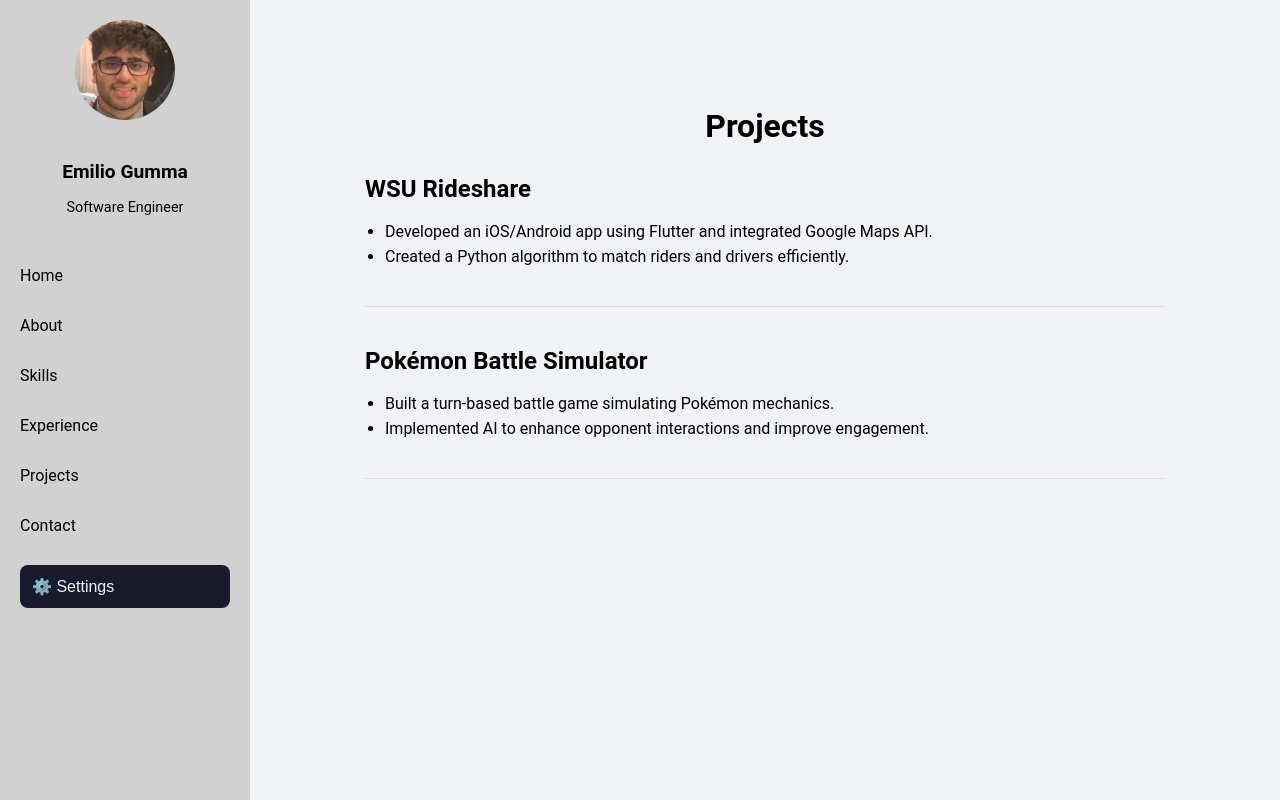
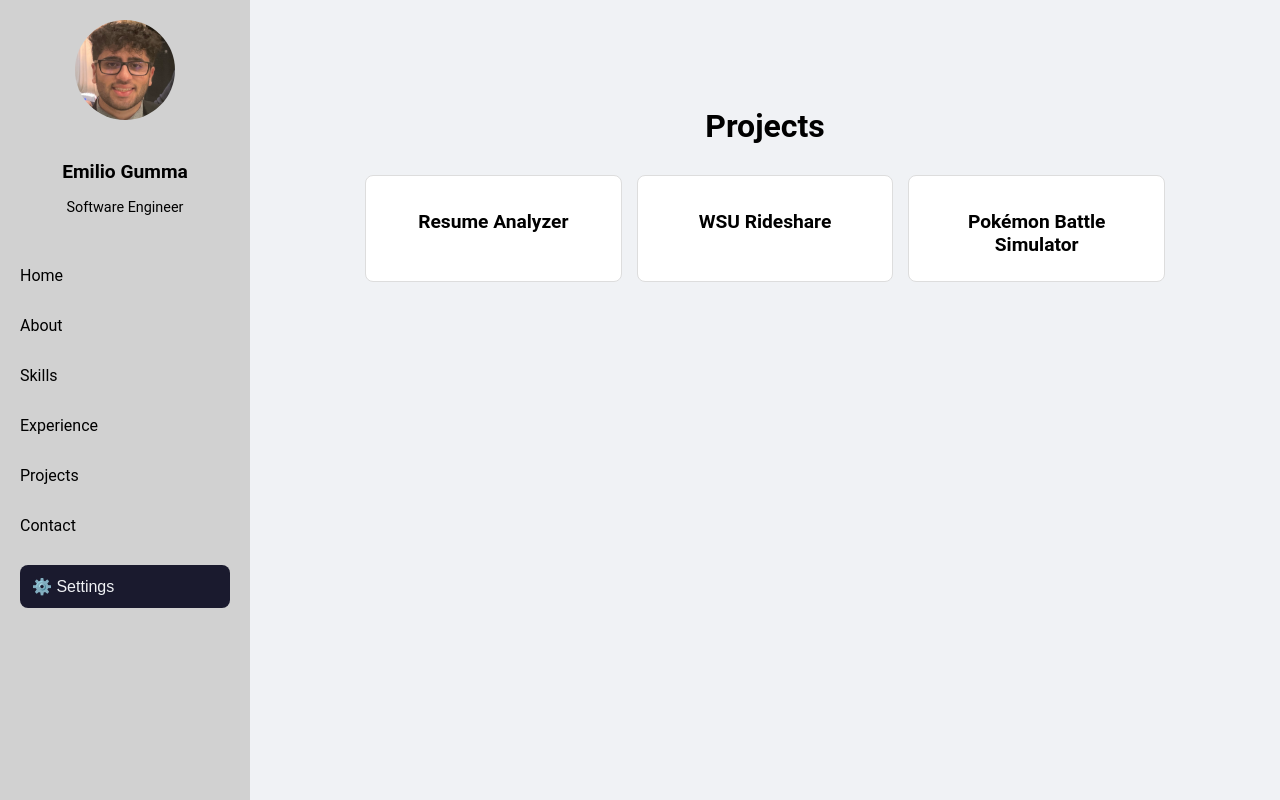
Before and after one commit to Egumma27/portfolio-website, a React (Create React App) app: page / in a window 1280 px wide. Both pictures are taken after a click on the link "Projects". Built offline with nearby package versions, Linux system fonts and the light colour scheme.

Commit message:
cleaned projects

```diff
--- a/src/sections/Projects/Projects.css
+++ b/src/sections/Projects/Projects.css
@@ -11,21 +11,103 @@
   margin-bottom: 30px;
 }
 
-  .project-item {
-    margin-bottom: 40px;
-    border-bottom: 1px solid #ddd;
-    padding-bottom: 20px;
+/* Grid layout for project cards */
+.projects-grid {
+  display: grid;
+  grid-template-columns: repeat(auto-fit, minmax(150px, 1fr));
+  gap: 15px;
+}
+
+/* Project card styling modeled after the skill card */
+.project-card {
+  background-color: var(--card-bg, #ffffff);
+  border: 1px solid var(--card-border, #ddd);
+  border-radius: 8px;
+  padding: 15px;
+  text-align: center;
+  cursor: pointer;
+  transition: transform 0.2s ease;
+}
+
+.project-card:hover {
+  transform: translateY(-3px);
 }
 
 .project-title {
-    font-size: 1.5em;
+  font-size: 1.2em;
+  font-weight: bold;
+  margin-bottom: 10px;
   color: var(--text-color);
-    margin-bottom: 10px;
 }
 
-  .project-list {
-    font-size: 1em;
+/* Modal styles for project details */
+.project-modal-overlay {
+  position: fixed;
+  top: 0;
+  left: 0;
+  width: 100%;
+  height: 100%;
+  background: rgba(0, 0, 0, 0.6);
+  display: flex;
+  align-items: center;
+  justify-content: center;
+  z-index: 1000;
+}
+
+.project-modal-content {
+  background-color: var(--primary-color);
+  border-radius: 8px;
+  padding: 20px;
+  max-width: 500px;
+  width: 90%;
   color: var(--text-color);
-    line-height: 1.6;
-    padding-left: 20px;
+  box-shadow: 0 4px 8px rgba(0, 0, 0, 0.2);
 }
+
+/* Flex container for modal buttons */
+.modal-buttons {
+  display: flex;
+  justify-content: space-between;
+  align-items: center;
+  margin-top: 15px;
+}
+
+/* Styling for the project link */
+.project-link {
+  padding: 10px 20px;
+  background-color: var(--accent-color);
+  color: var(--primary-color);
+  border: none;
+  border-radius: 4px;
+  text-decoration: none;
+  transition: background 0.3s ease;
+}
+
+.project-link:hover {
+  background-color: var(--secondary-color);
+}
+
+/* Styling for the close button */
+.close-button {
+  padding: 10px 20px;
+  background-color: var(--accent-color);
+  color: var(--primary-color);
+  border: none;
+  border-radius: 4px;
+  cursor: pointer;
+  transition: background 0.3s ease;
+}
+
+.close-button:hover {
+  background-color: var(--secondary-color);
+}
+
+/* Dark Mode Adjustments */
+[data-theme="dark"] .project-card {
+  background-color: #4a4a4a;
+  border: 1px solid #555;
+}
+
+[data-theme="dark"] .project-modal-content {
+  background-color: #3e3e3e;
+}
--- a/src/sections/Projects/Projects.js
+++ b/src/sections/Projects/Projects.js
@@ -1,33 +1,100 @@
-import React from "react";
+import React, { useState } from "react";
 import "./Projects.css";
 
+// A ProjectCard component modeled after your SkillCard.
+const ProjectCard = ({ title, details, link }) => {
+  const [isModalOpen, setIsModalOpen] = useState(false);
+
+  const openModal = () => setIsModalOpen(true);
+  const closeModal = (e) => {
+    e.stopPropagation();
+    setIsModalOpen(false);
+  };
+
+  return (
+    <>
+      <div className="project-card" onClick={openModal}>
+        <h3 className="project-title">{title}</h3>
+      </div>
+      {isModalOpen && (
+        <div className="project-modal-overlay" onClick={closeModal}>
+          <div
+            className="project-modal-content"
+            onClick={(e) => e.stopPropagation()}
+          >
+            <h2>{title}</h2>
+            <ul>
+              {details.map((detail, idx) => (
+                <li key={idx}>{detail}</li>
+              ))}
+            </ul>
+            <div className="modal-buttons">
+              {link && (
+                <a
+                  href={link}
+                  target="_blank"
+                  rel="noopener noreferrer"
+                  className="project-link"
+                >
+                  View Project
+                </a>
+              )}
+              <button onClick={closeModal} className="close-button">
+                Close
+              </button>
+            </div>
+          </div>
+        </div>
+      )}
+    </>
+  );
+};
+
 function Projects() {
+  const projectsData = [
+    {
+      title: "Resume Analyzer",
+      details: [
+        "Designed and developed a full‑stack application integrating a C# (.NET) backend, a React frontend, and a Python Flask microservice for advanced resume-job matching.",
+        "Implemented a robust .NET API for handling resume uploads and extraction, with comprehensive endpoints documented and testable via Swagger.",
+        "Built an intuitive React user interface that allows users to upload resumes, input job descriptions, and view real‑time match scores.",
+        "Created a Python Flask service that runs a Sentence‑BERT model, enabling sophisticated natural language processing to evaluate resume relevance.",
+        "Structured the project with a clear separation of concerns: backend services in C#, frontend interactions in React, and machine learning tasks in Python.",
+        "Developed detailed documentation and setup guides covering prerequisites, environment configuration, and step‑by‑step instructions for running each service.",
+        "Ensured seamless integration between components by managing cross‑service communication and maintaining data consistency across the application."
+      ],
+      link: "https://github.com/Egumma27/ResumeAnalyzer",
+    },
+    {
+      title: "WSU Rideshare",
+      details: [
+        "Developed an iOS/Android app using Flutter and integrated Google Maps API.",
+        "Created a Python algorithm to match riders and drivers efficiently.",
+      ],
+      link: "https://github.com/Egumma27/WSU-Rideshare",
+    },
+    {
+      title: "Pokémon Battle Simulator",
+      details: [
+        "Built a turn-based battle game simulating Pokémon mechanics.",
+        "Implemented logic for battling against a computer.",
+      ],
+      link: "https://github.com/Egumma27/Pokemon-Showdown-main",
+    },
+  ];
+
   return (
     <div className="projects-container">
       <h2 className="projects-heading">Projects</h2>
-
-      <div className="project-item">
-        <h3 className="project-title">WSU Rideshare</h3>
-        <ul className="project-list">
-          <li>
-            Developed an iOS/Android app using Flutter and integrated Google Maps API.
-          </li>
-          <li>
-            Created a Python algorithm to match riders and drivers efficiently.
-          </li>
-        </ul>
-      </div>
-
-      <div className="project-item">
-        <h3 className="project-title">Pokémon Battle Simulator</h3>
-        <ul className="project-list">
-          <li>
-            Built a turn-based battle game simulating Pokémon mechanics.
-          </li>
-          <li>
-            Implemented AI to enhance opponent interactions and improve engagement.
-          </li>
-        </ul>
+      <div className="projects-grid">
+        {projectsData.map((project, index) => (
+          <ProjectCard
+            key={index}
+            title={project.title}
+            details={project.details}
+            link={project.link}
+          />
+        ))}
       </div>
     </div>
   );
```
Lines whose indentation alone changed are shown as unchanged.
